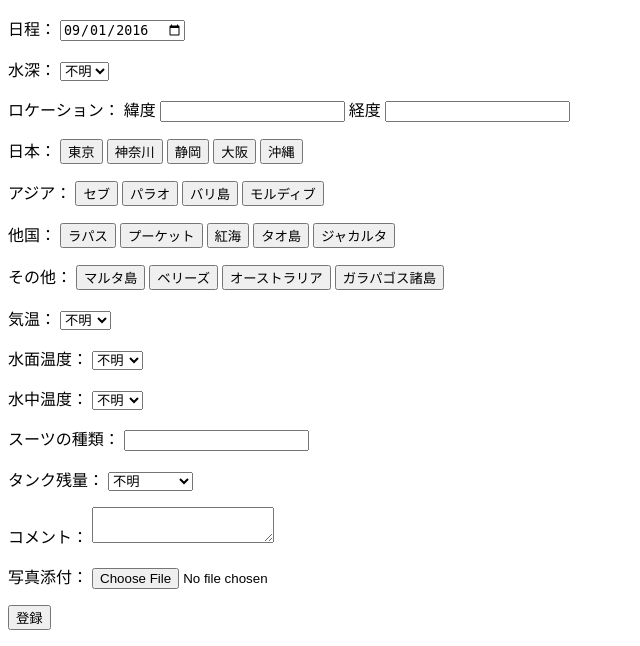
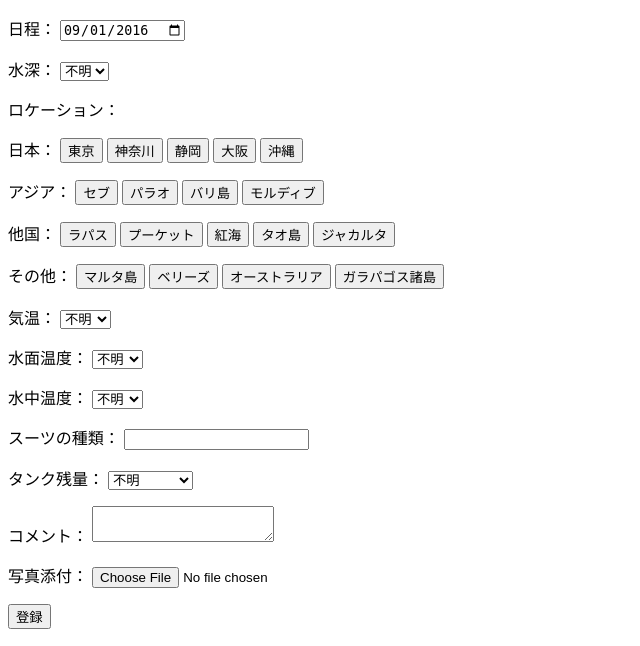
Before and after one commit to shinya-nexseed/team_20160627, a PHP site: page /seed_sns/log_add.php in a window 1280 px wide. Shown: the part 308-954 px from the top of the page, without its empty margins (0-640 px from the left). Run offline with PHP 8.4, Linux system fonts and the light colour scheme; some libraries are stand-ins or nearby versions.

Commit message:
location fixed

```diff
--- a/log_add.php
+++ b/log_add.php
@@ -143,14 +143,14 @@
 
         <p>
             ロケーション：
-            <label for="latitude">緯度</label>
-            <input type="text" id="latitude" size="20" name="latitude" />
-            <!-- <input type="hidden" id="latitude" size="20" name="latitude" /> -->
+            <!-- <label for="latitude">緯度</label> -->
+            <!-- <input type="text" id="latitude" size="20" name="latitude" /> -->
+            <input type="hidden" id="latitude" size="20" name="latitude" />
 
-            <label for="longitude">経度</label>
+            <!-- <label for="longitude">経度</label> -->
 
-            <input type="text" id="longitude" size="20" name="longitude" />
-            <!-- <input type="hidden" id="longitude" size="20" name="longitude" /> -->
+            <!-- <input type="text" id="longitude" size="20" name="longitude" /> -->
+            <input type="hidden" id="longitude" size="20" name="longitude" />
 
                <p>日本：
                  <input type="button" id="tokyo" value="東京" onclick="setTokyo()" />
```
